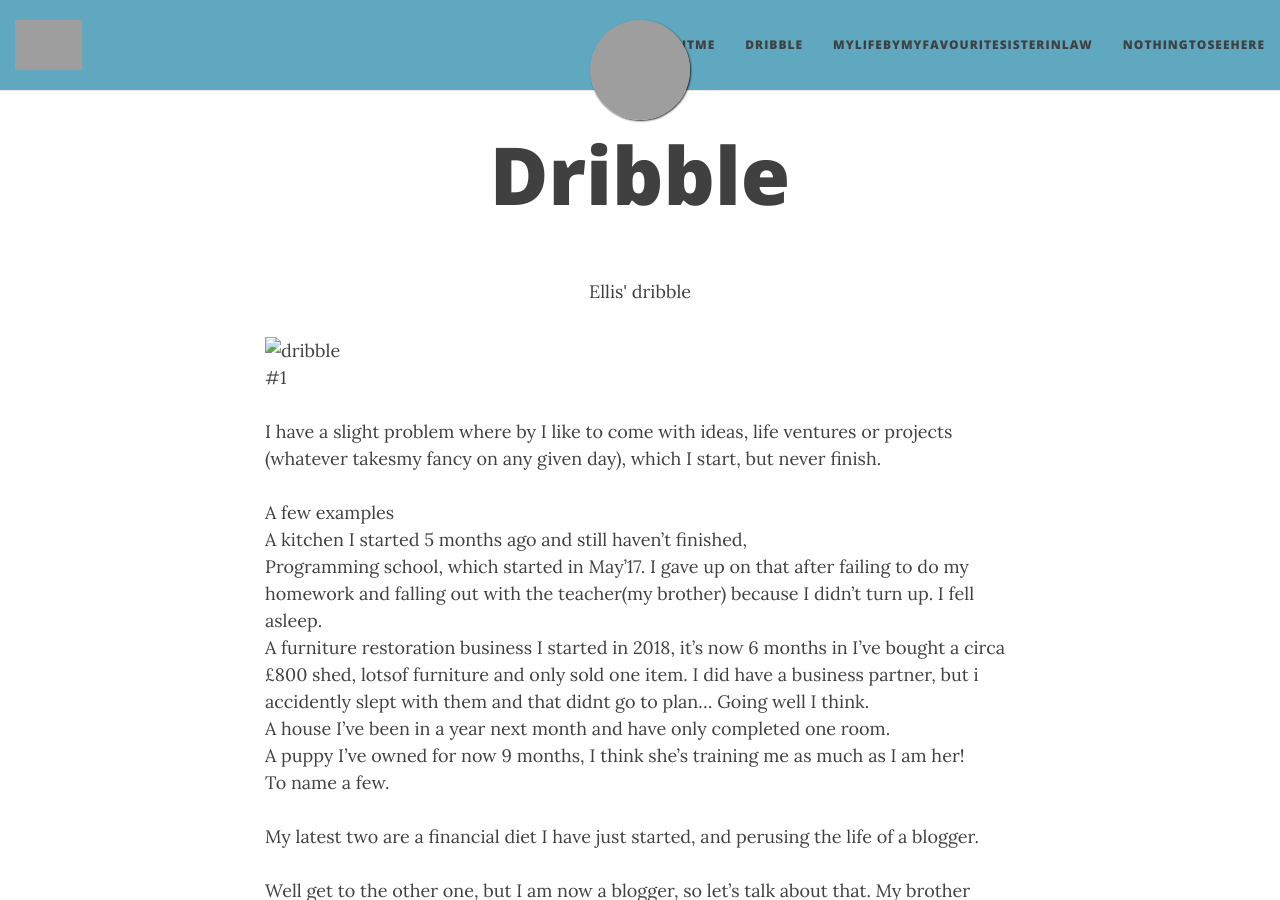
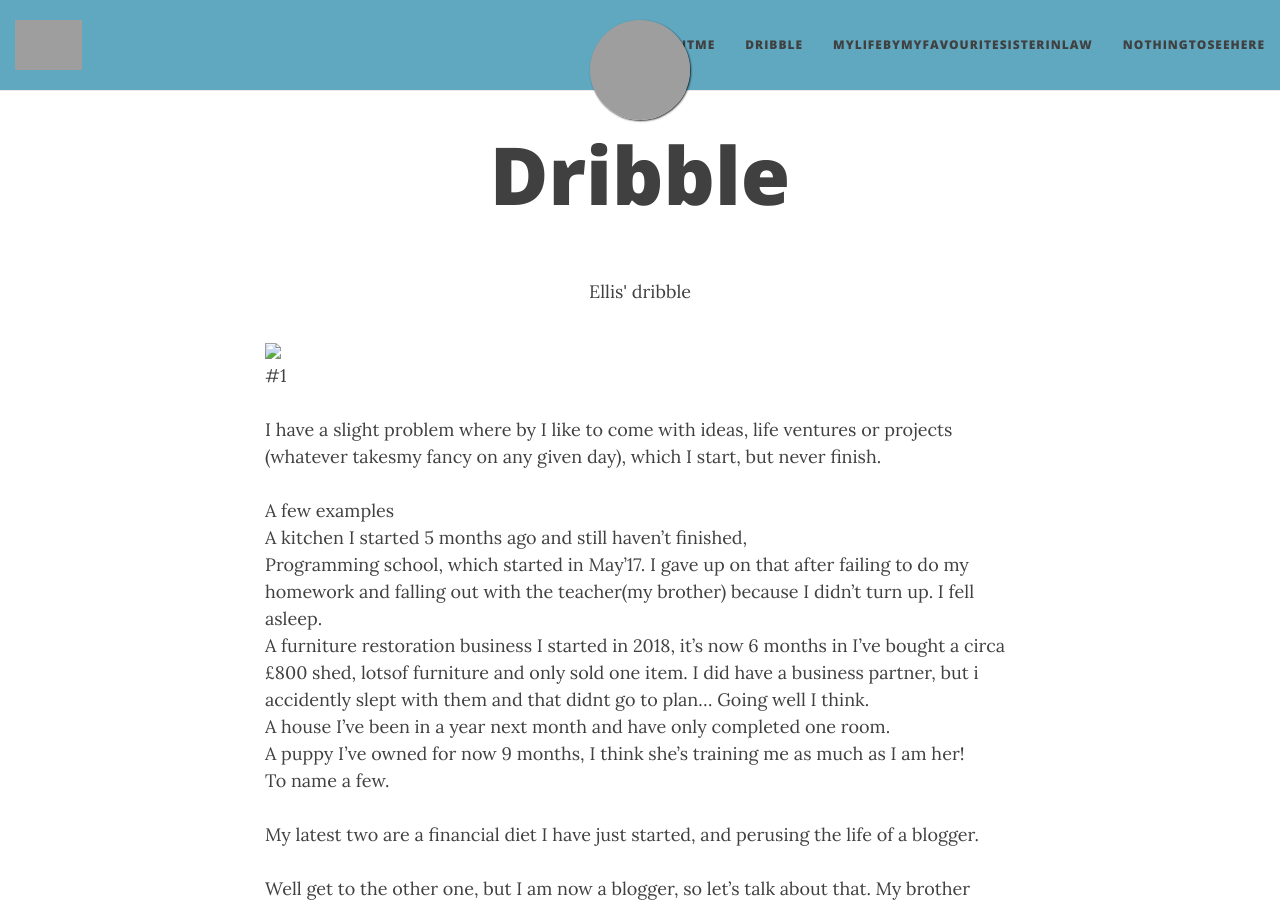
Before and after one commit to ellis-ward/ellis-ward.github.io, a Jekyll site: the page built from Dribble.md, in a window 1280 px wide and 900 px high. Built offline with Jekyll 4.4.1, drawn with Linux system fonts in a browser that asks for light colours; nearby versions of some CDN libraries; grey boxes are pictures that could not be loaded.

Commit message:
Update Dribble.md

```diff
--- a/Dribble.md
+++ b/Dribble.md
@@ -6,7 +6,7 @@ subtitle:
 
 <p style="text-align:center;">Ellis' dribble <br></p>
 <a href="https://www.instagram.com/p/BL4QxMmj3gu/?utm_source=ig_web_button_share_sheet"></a>
-<img src="dribble.jpg" alt="dribble">
+<img src="dribble.jpg">
 <br>
 #1 <br> <br>
 I have a slight problem where by I like to come with ideas, life ventures or projects (whatever takesmy fancy on any given day), which I start, but never finish. <br> <br>
```
